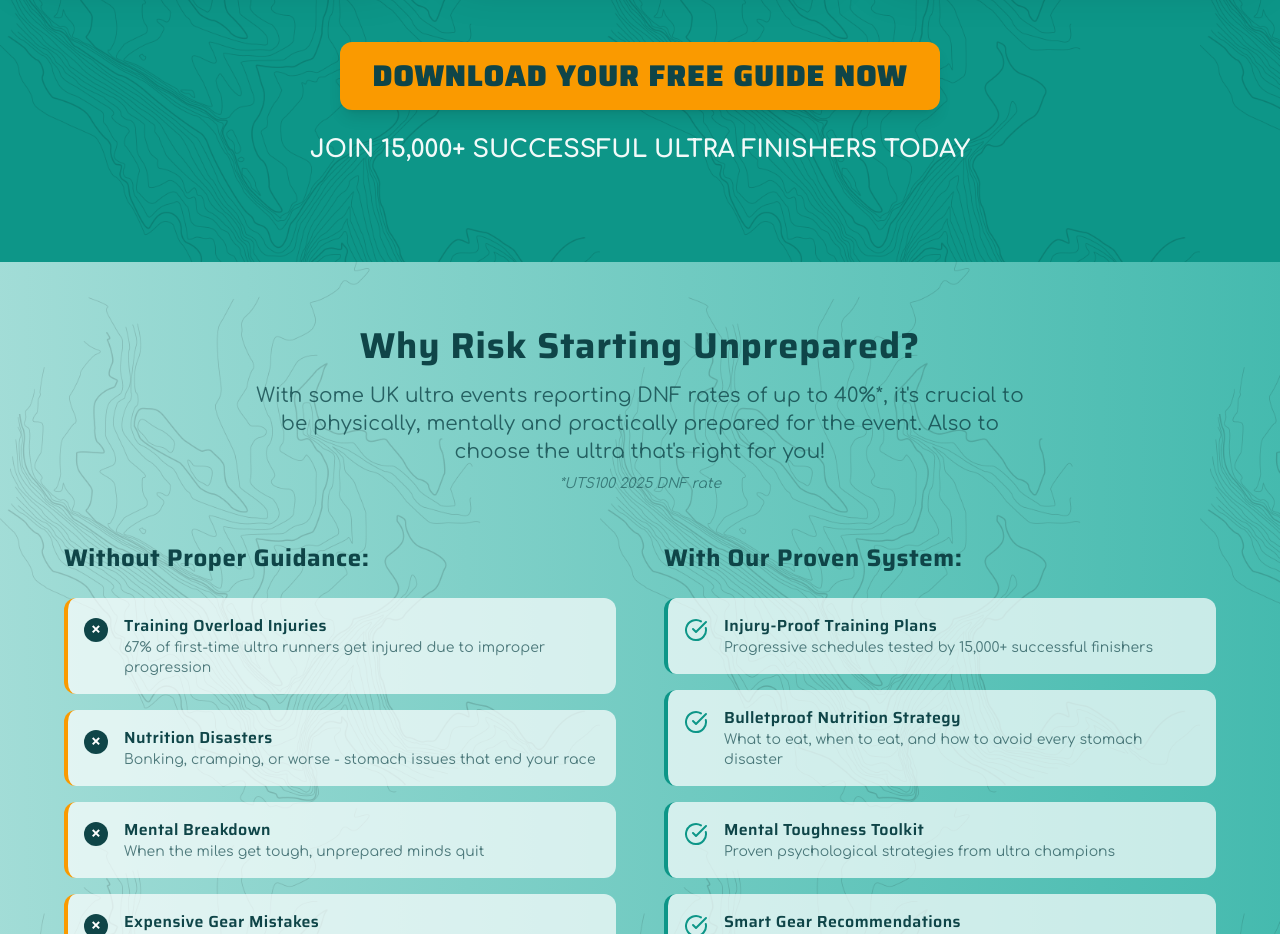
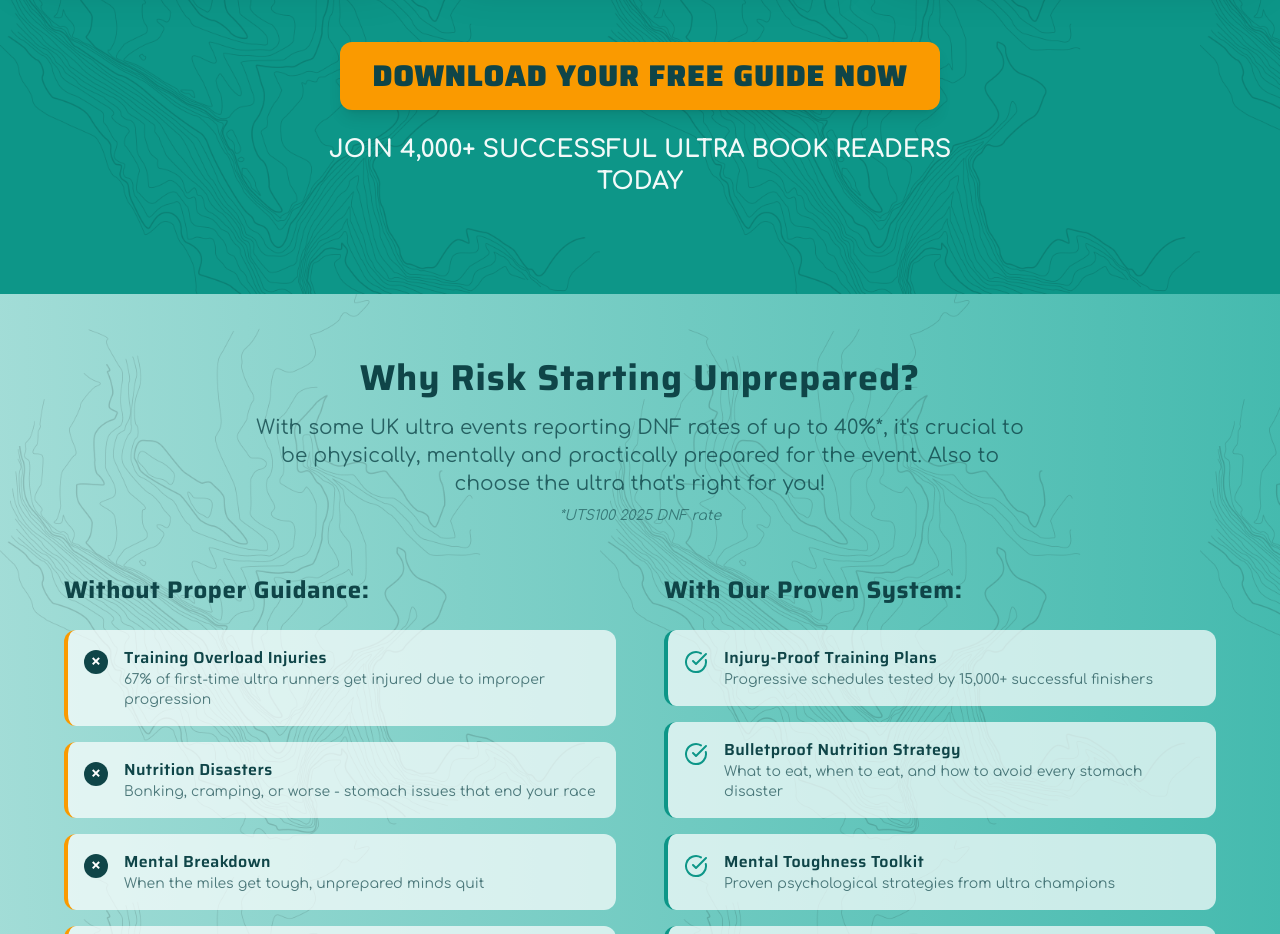
Before and after one commit to weflare-agency/ultra-trail-conqueror, a React (Vite) app: page / in a window 1280 px wide. Shown: the part 3500-4434 px from the top of the page. Built offline with nearby package versions, Linux system fonts and the light colour scheme; the HTML template or start-up script is replaced by a standard one; a web font is replaced by a local one.

Commit message:
Update text to reflect 4000 readers

```diff
--- a/src/components/WhatsInside.tsx
+++ b/src/components/WhatsInside.tsx
@@ -89,7 +89,7 @@ export function WhatsInside() {
             </span>
           </button>
           <p className="font-comfortaa font-semibold text-xl md:text-2xl text-white/95 max-w-2xl mx-auto">
-            JOIN 15,000+ SUCCESSFUL ULTRA FINISHERS TODAY
+            JOIN 4,000+ SUCCESSFUL ULTRA BOOK READERS TODAY
           </p>
         </div>
       </div>
```
